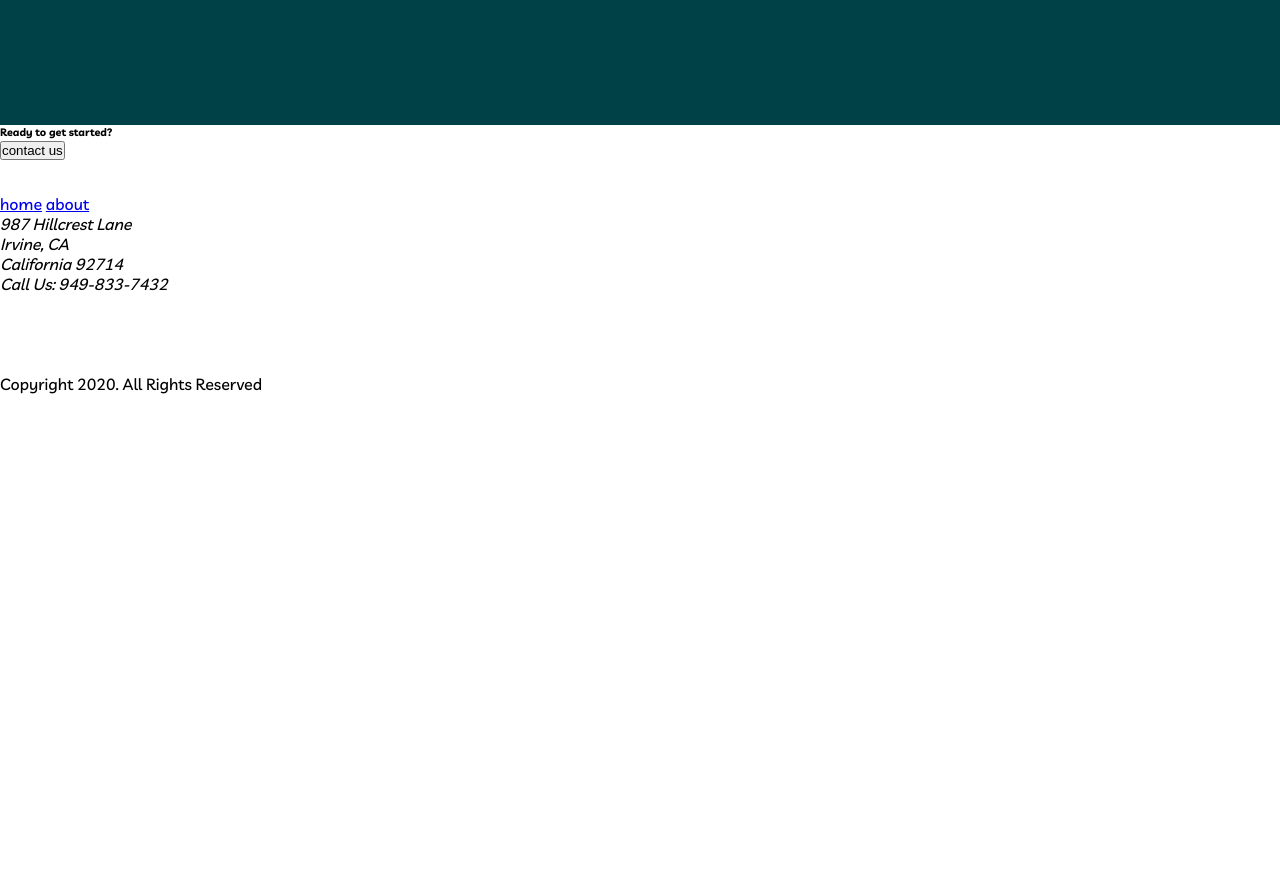
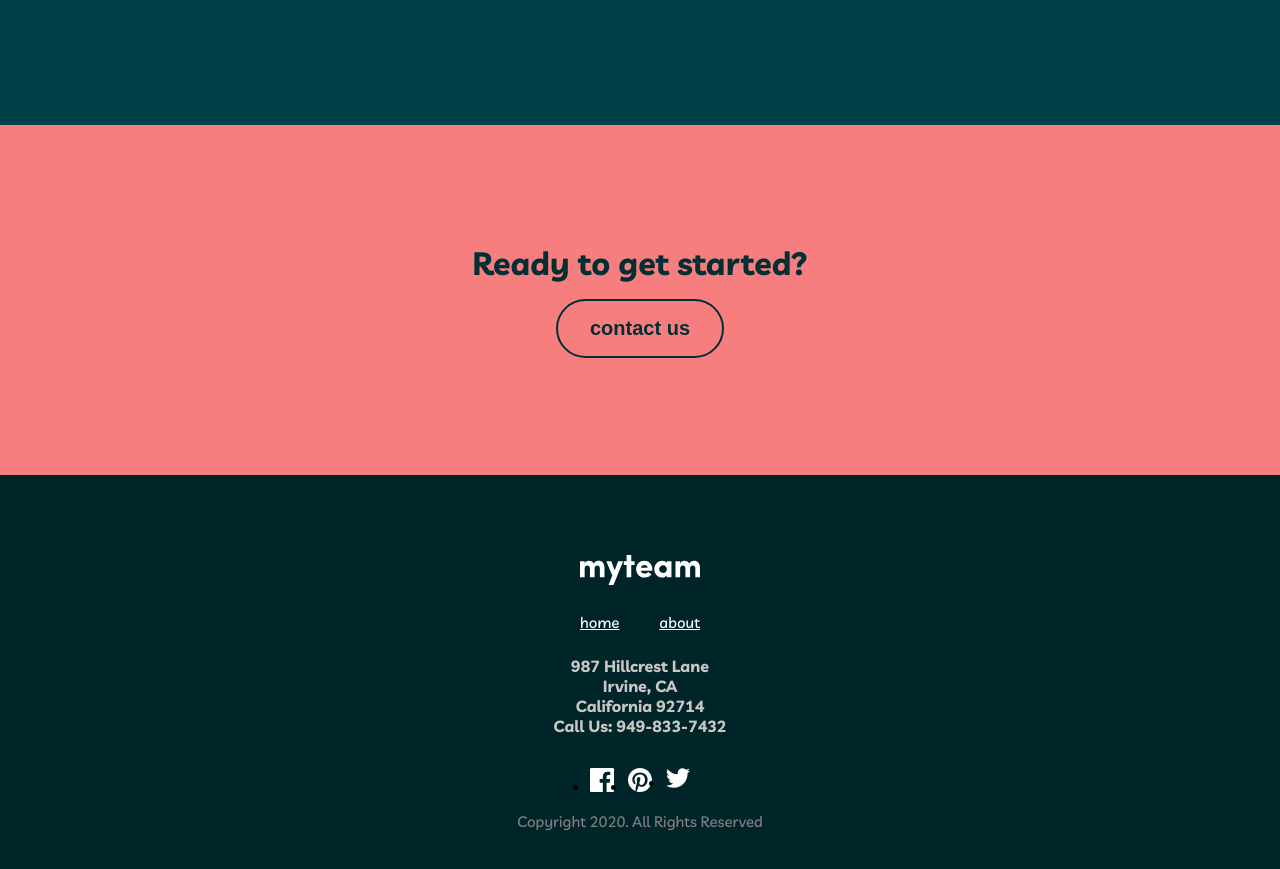
Before and after one commit to 4shktz/myteam, a website built with Vite: page index.html in a window 1280 px wide. Shown: the part 2260-3129 px from the top of the page. Before the commit the page ends 2654 px from the top, so only its background shows below. Built offline with nearby package versions, Linux system fonts and the light colour scheme.

Commit message:
added footer style

```diff
--- a/style.css
+++ b/style.css
@@ -299,3 +299,116 @@ h2 span {
     font-style: italic;
     font-weight: 700;
 }
+
+.above-footer {
+    position: relative;
+    display: flex;
+    justify-content: center;
+    align-items: center;
+    height: 350px;
+    overflow: hidden;
+    background-color: #F67E7E;
+}
+
+.above-footer svg {
+    position: absolute;
+    bottom: -25px;
+    left: 0;
+}
+
+.contact-us {
+    display: flex;
+    flex-direction: column;
+    text-align: center;
+    align-items: center;
+    width: 60%;
+}
+
+.contact-us h6 {
+    font-size: 32px;
+    font-weight: 900;
+    margin-bottom: 1rem;
+    color: #012F34;
+}
+
+.contact-us button {
+    padding: 1rem 2rem;
+    border-radius: 30px;
+    background-color: transparent;
+    border: solid #012F34 2px;
+    font-size: 20px;
+    color: #012F34;
+    font-weight: 900;
+    cursor: pointer;
+}
+
+.contact-us button:hover {
+    transition: 0.4s;
+    background-color: #002529;
+    color: white;
+}
+
+.down-footer {
+    padding: 5rem;
+    display: flex;
+    flex-direction: column;
+    align-items: center;
+    justify-content: center;
+    text-align: center;
+    background-color: #002529;
+}
+
+.home-about {
+    display: flex;
+    justify-content: space-between;
+    width: 120px;
+    margin: 1.5rem 0;
+}
+
+.home-about *:hover {
+    cursor: pointer;
+    color: #F67E7E;
+    transition: 0.4s;
+}
+
+address {
+    margin-bottom: 10px;
+    font-weight: 600;
+    font-style: normal;
+    color: rgb(201, 198, 198);
+}
+
+.down-footer a {
+    font-size: 15px;
+    font-weight: 500;
+    color: white;
+}
+
+.socials {
+    display: flex;
+    flex-direction: column;
+    align-items: center;
+    margin-top: 2rem;
+}
+
+.social-icons svg:hover {
+    fill: #F67E7E;
+    transition: 0.4s;
+}
+
+.social-icons svg {
+    fill: white;
+}
+
+.socials span {
+    font-size: 15px;
+    font-weight: 500;
+    margin-top: 1rem;
+    color: gray;
+}
+
+.socials ul {
+    display: flex;
+    width: 100px;
+    justify-content: space-between;
+}
```
